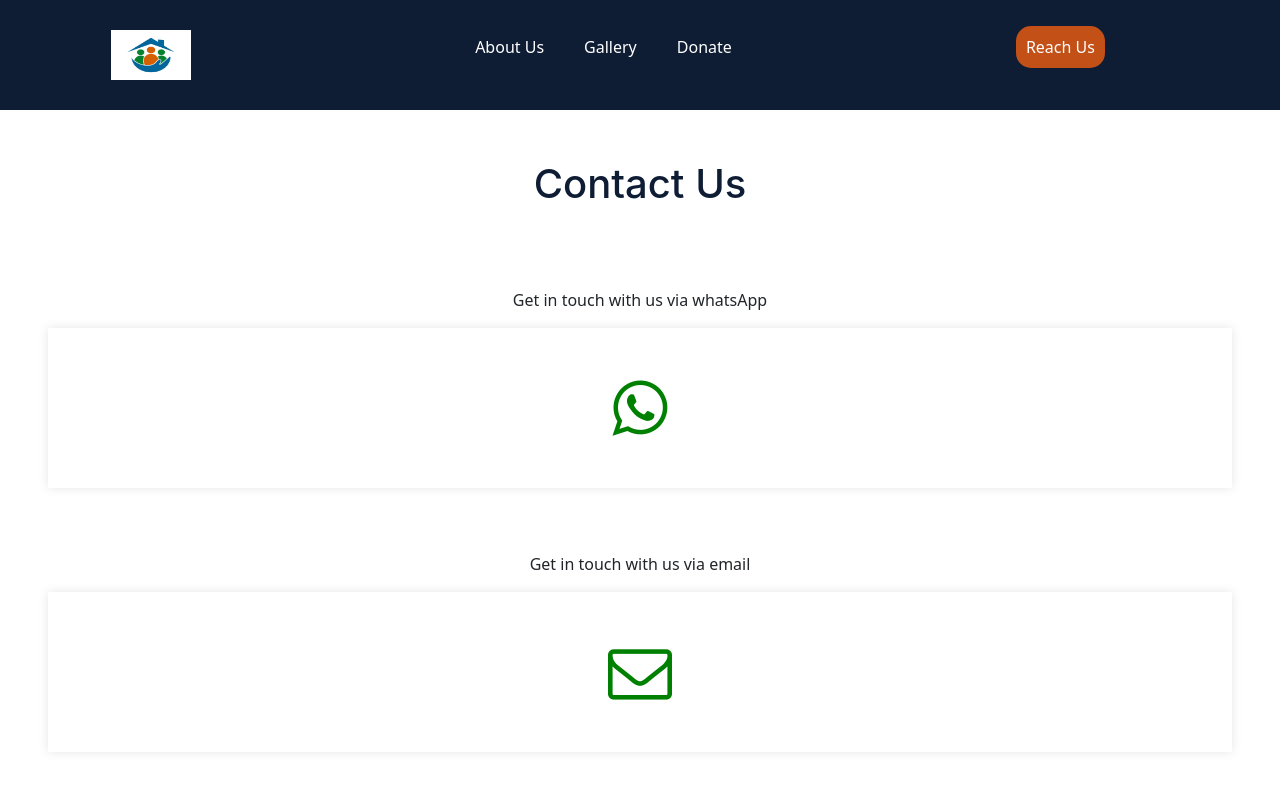
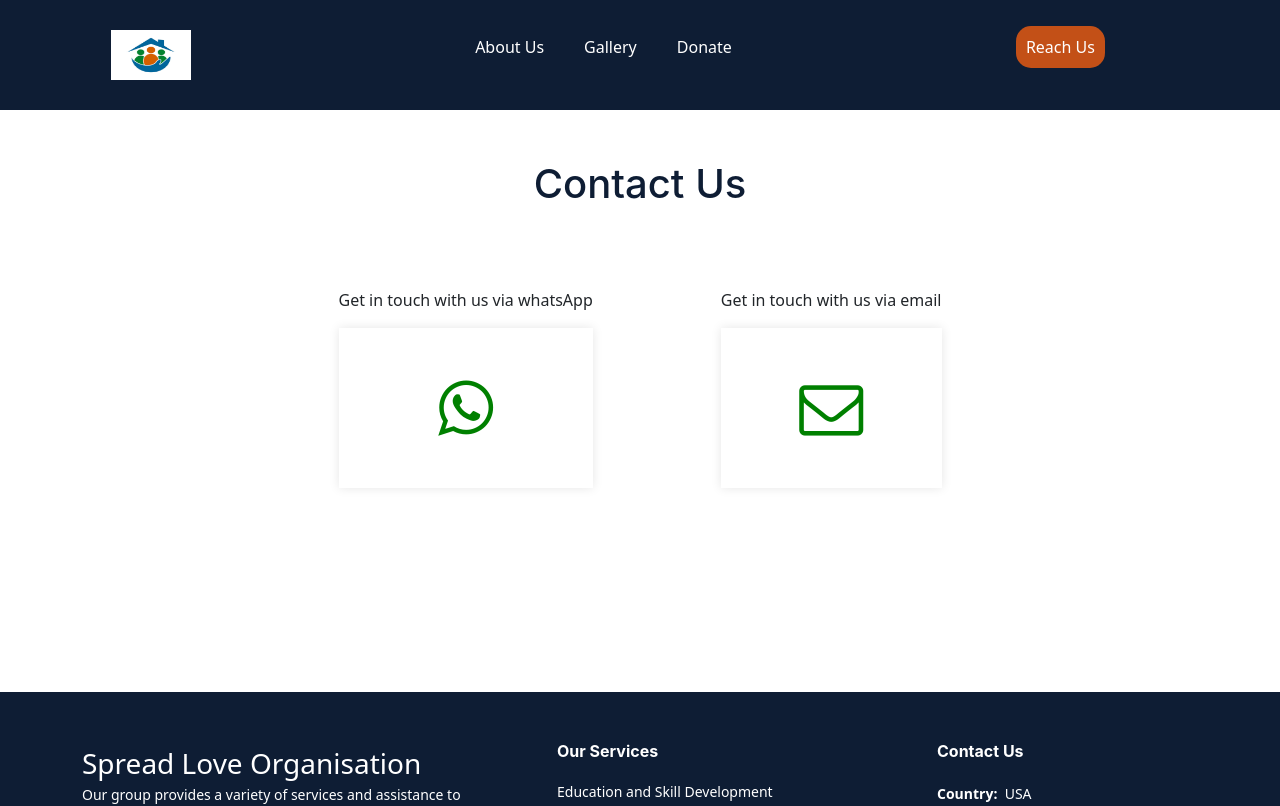
Before and after one commit to abmanaf/Orphanage-platform, a React (Create React App) app: page /ContactUs in a window 1280 px wide. Shown: the top 806 px of the page. Built offline with nearby package versions, Linux system fonts and the light colour scheme; a web font is replaced by a local one.

Commit message:
Changes made

```diff
--- a/src/Components/Contact/ContactUs.css
+++ b/src/Components/Contact/ContactUs.css
@@ -1,6 +1,18 @@
 #contact-page {
   width: 100%;
   gap: 8em;
+}
+@media only screen and (min-width: 768px) {
+  #contact-page {
+    display: flex;
+    justify-content: center;
+  }
+}
+@media only screen and (min-width: 1024px) {
+  #contact-page {
+    display: flex;
+    justify-content: center;
+  }
 }
 @media only screen and (min-width: 1366px) {
   #contact-page {
```
